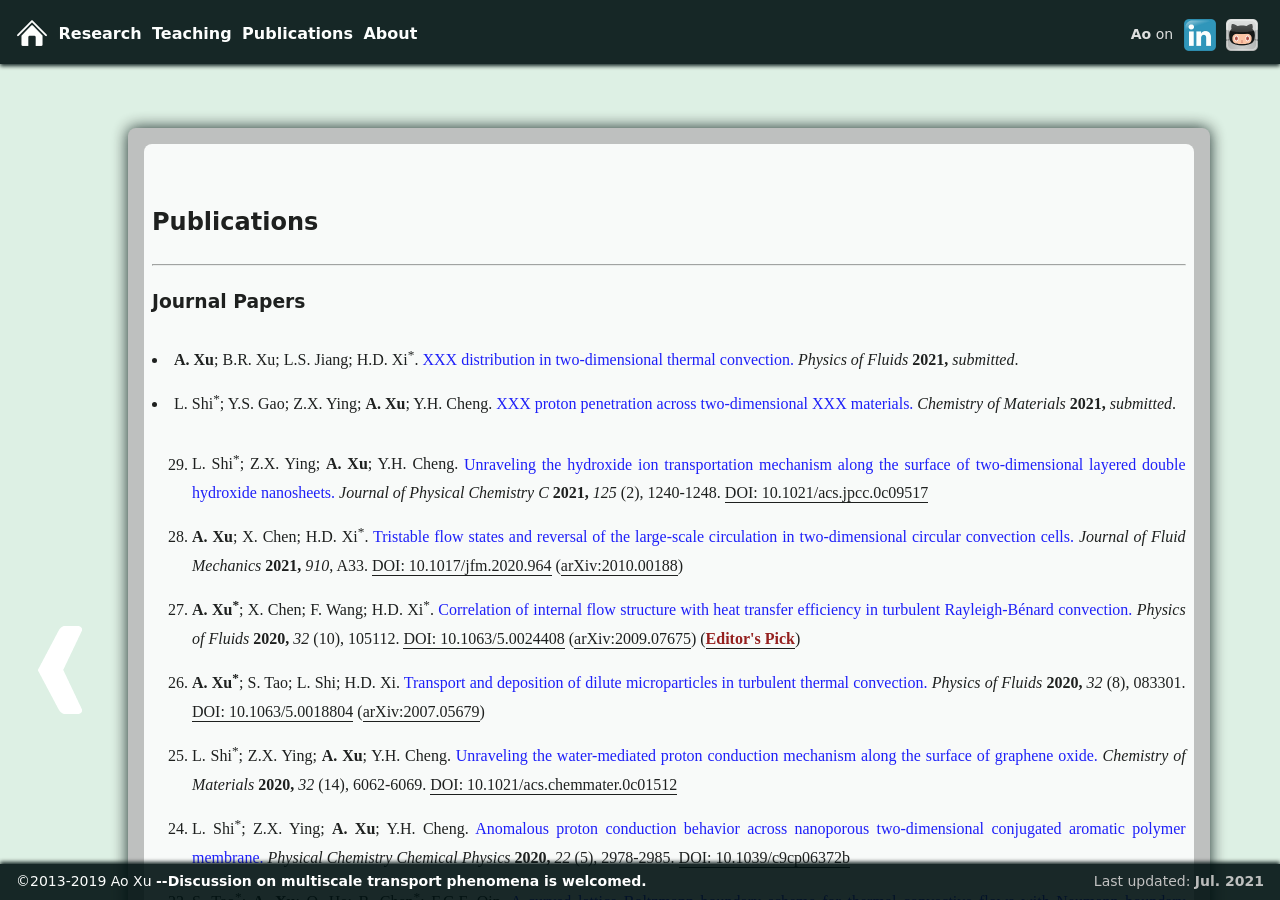
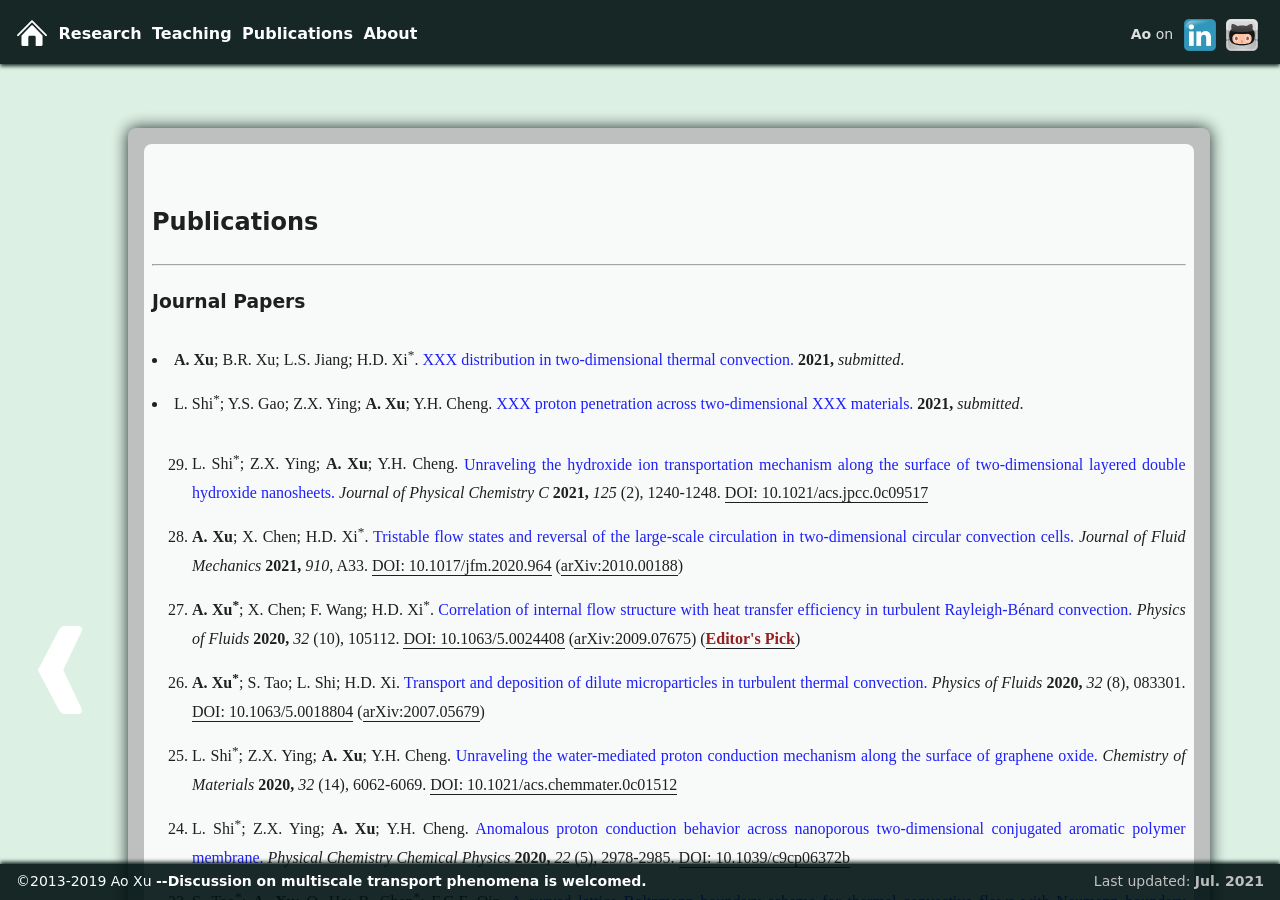
Before and after one commit to xuaoxiqi/xuaoxiqi.github.io, a Jekyll site: the page built from publications.html, in a window 1280 px wide and 900 px high. Built offline with Jekyll 4.4.1, drawn with Linux system fonts in a browser that asks for light colours; some web fonts are replaced.

Commit message:
minor update publications

```diff
--- a/publications.html
+++ b/publications.html
@@ -20,13 +20,13 @@ title: Publications
         <!--030-->
         <li class="liPublications"><b>A. Xu</b>; B.R. Xu; L.S. Jiang; H.D. Xi<sup>*</sup>.
         <a class="publications" href="./publications/030_POF2021.pdf">XXX distribution in two-dimensional thermal convection.</a>
-        <i>Physics of Fluids</i> <b>2021,</b> <i>submitted</i>.
+        <b>2021,</b> <i>submitted</i>.
         </li>
 
         <!--031-->
         <li class="liPublications">L. Shi<sup>*</sup>; Y.S. Gao; Z.X. Ying; <b>A. Xu</b>; Y.H. Cheng.
         <a class="publications" href="./publications/031_CM2021.pdf">XXX proton penetration across two-dimensional XXX materials.</a>
-        <i>Chemistry of Materials</i> <b>2021,</b> <i>submitted</i>.
+        <b>2021,</b> <i>submitted</i>.
         </li>
 
     <ol reversed="reversed">
```
